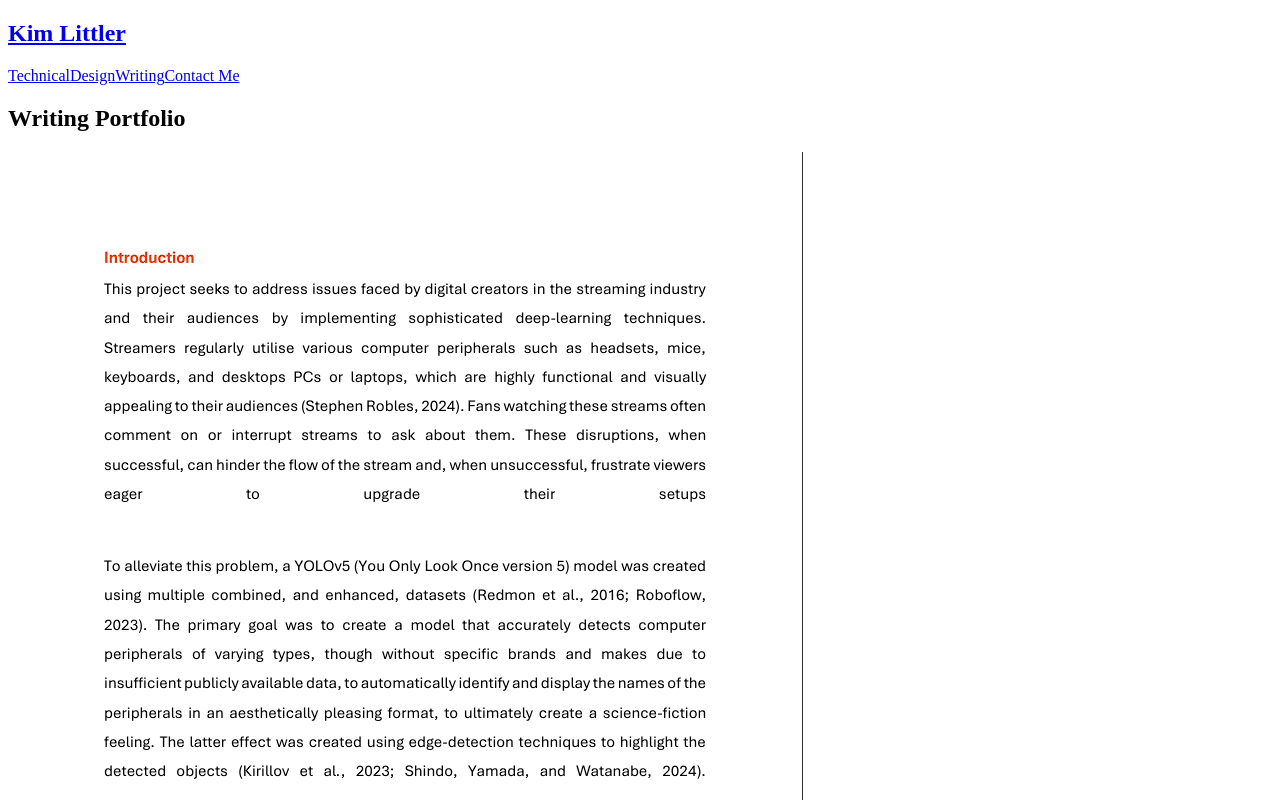
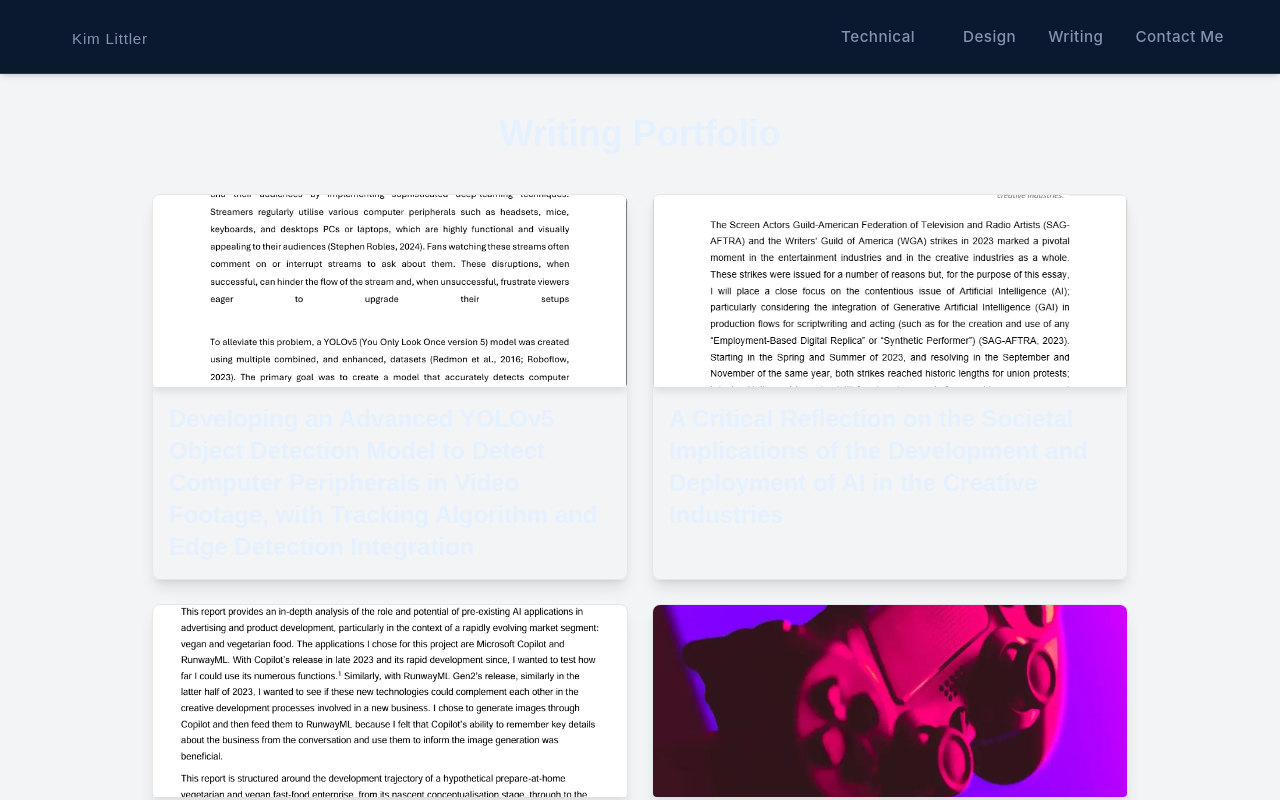
Before and after one commit to KML-Fig09/kml-website, a Next.js app: page /writing in a window 1280 px wide. Shown: the top 800 px of the page. Built offline with nearby package versions, Linux system fonts and the light colour scheme.

Commit message:
Fixing styles again

```diff
--- a/app/layout.js
+++ b/app/layout.js
@@ -1,5 +1,5 @@
 import localFont from "next/font/local";
-import "./globals.css";
+import "/app/globals.css";
 
 const geistSans = localFont({
   src: "./fonts/GeistVF.woff",
--- /dev/null
+++ b/pages/_app.js
@@ -0,0 +1,7 @@
+import '/app/globals.css';
+
+function MyApp({ Component, pageProps }) {
+  return <Component {...pageProps} />;
+}
+
+export default MyApp;
```
